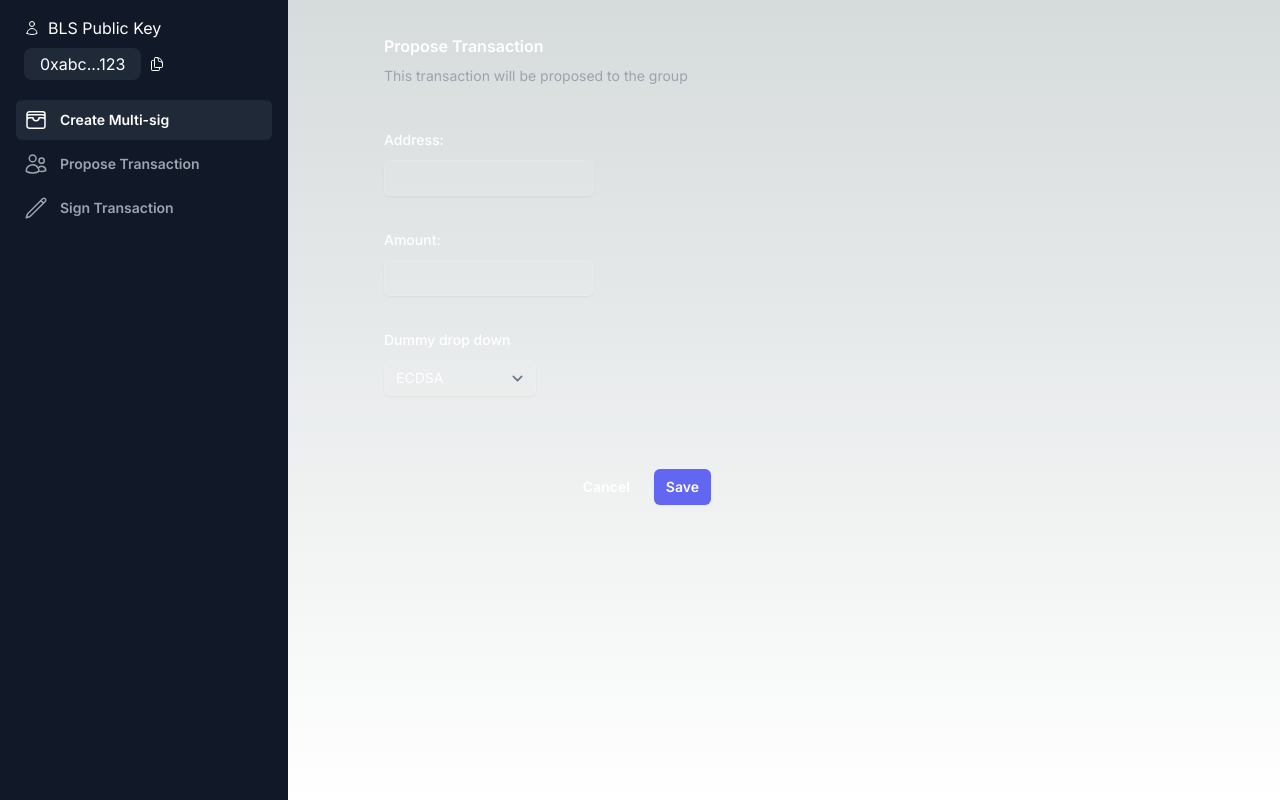
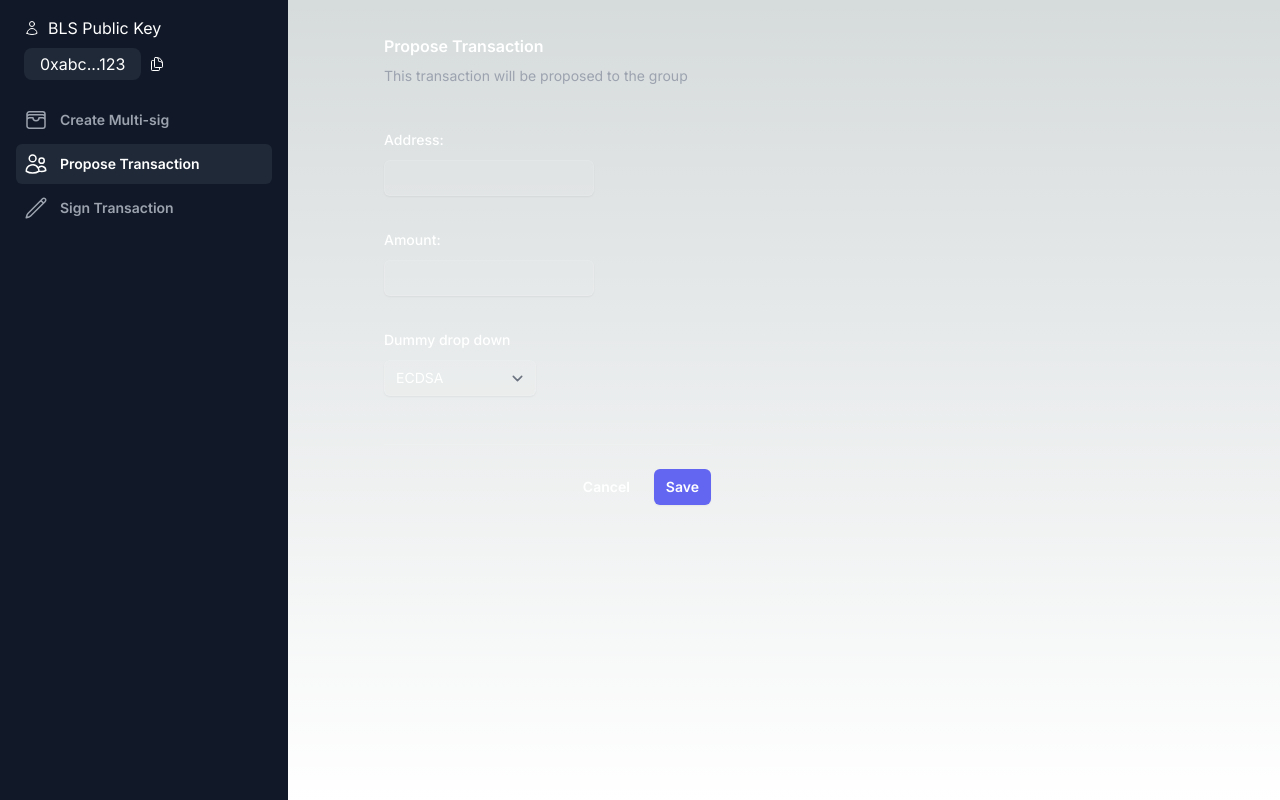
Before and after one commit to Waxdau/eth-global-lisbon-hackathon, a Next.js app in the folder frontend/: page /propose in a window 1280 px wide. Built offline with nearby package versions, Linux system fonts and the light colour scheme.

Commit message:
Show selected page in sidebar

```diff
--- a/frontend/src/app/components/Sidebar.tsx
+++ b/frontend/src/app/components/Sidebar.tsx
@@ -9,6 +9,7 @@ import {
   PencilIcon,
 } from '@heroicons/react/24/outline';
 import PublicKey from './PublicKey';
+import { usePathname } from 'next/navigation';
 
 const navigation = [
   { name: 'Create Multi-sig', href: '/', icon: WalletIcon, current: true },
@@ -31,6 +32,8 @@ function classNames(...classes: string[]) {
 }
 
 export default function SideBar() {
+  const pathname = usePathname();
+
   const [sidebarOpen, setSidebarOpen] = useState(false);
   // eslint-disable-next-line @typescript-eslint/no-unused-vars
   const [blsPublicKey, setBlsPublicKey] = useState('0xabc...123');
@@ -104,7 +107,7 @@ export default function SideBar() {
                                 <a
                                   href={item.href}
                                   className={classNames(
-                                    item.current
+                                    pathname === item.href
                                       ? 'bg-gray-800 text-white'
                                       : 'text-gray-400 hover:text-white hover:bg-gray-800',
                                     'group flex gap-x-3 rounded-md p-2 text-sm leading-6 font-semibold',
@@ -143,7 +146,7 @@ export default function SideBar() {
                         <a
                           href={item.href}
                           className={classNames(
-                            item.current
+                            pathname === item.href
                               ? 'bg-gray-800 text-white'
                               : 'text-gray-400 hover:text-white hover:bg-gray-800',
                             'group flex gap-x-3 rounded-md p-2 text-sm leading-6 font-semibold',
```
